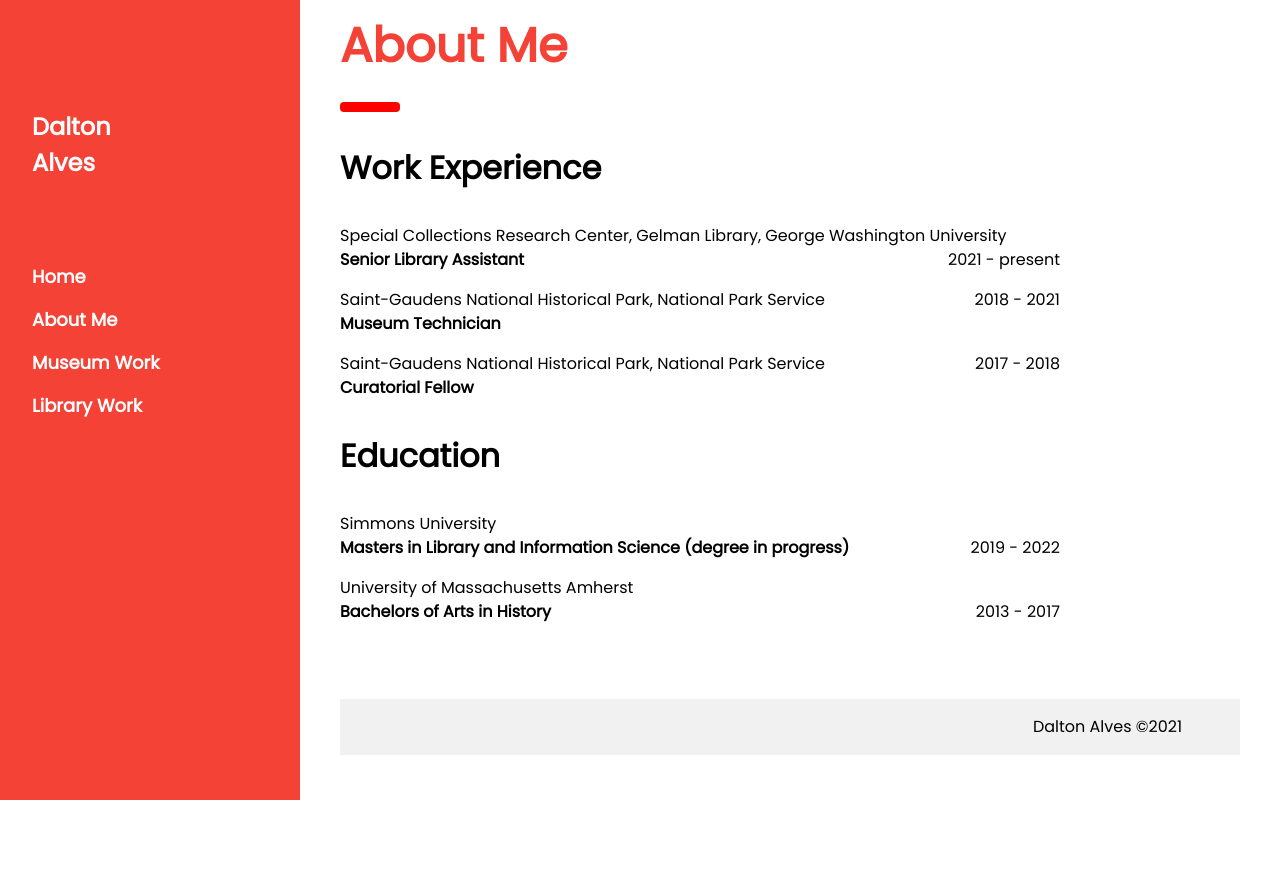
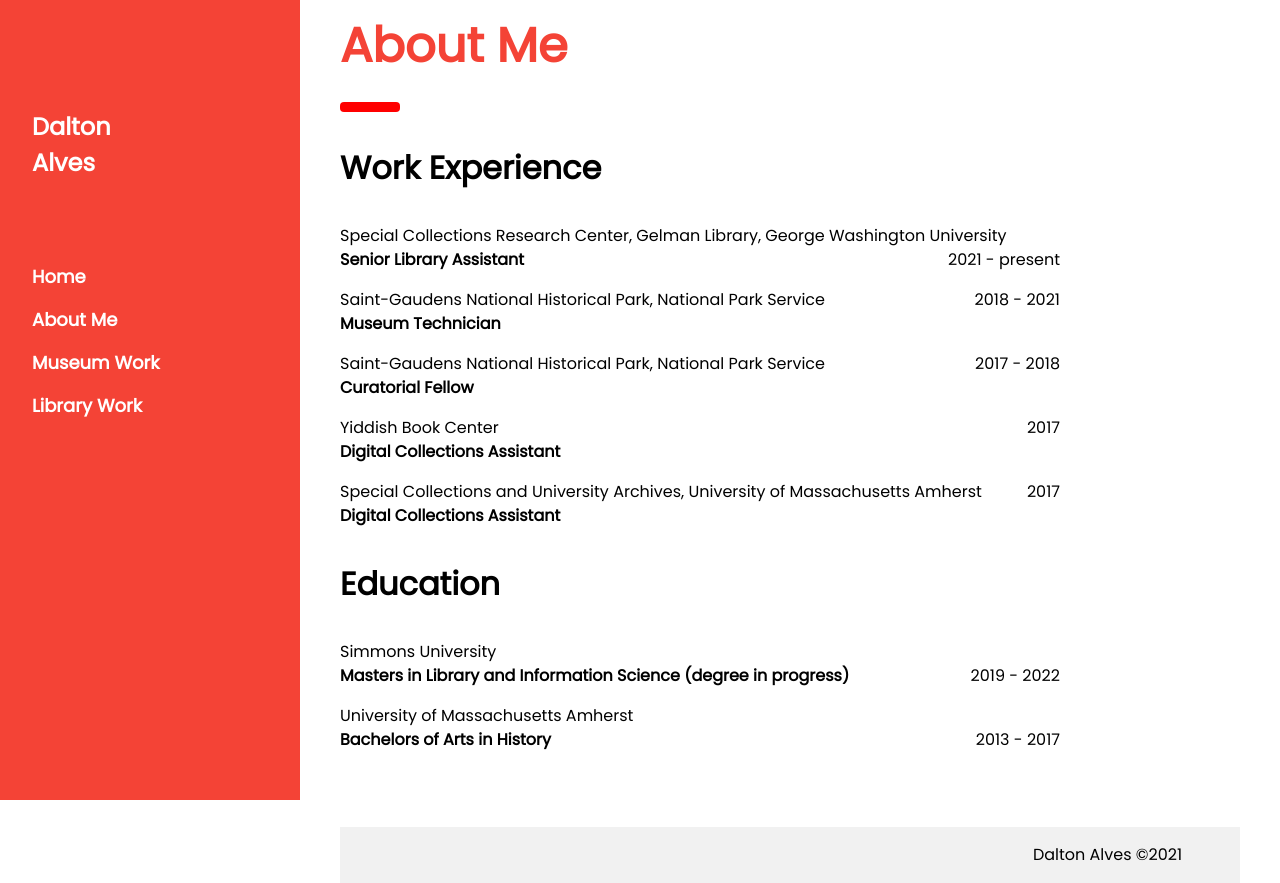
Before and after one commit to DaltonAlves/DaltonAlves.github.io, a plain HTML site: page about.html in a window 1280 px wide. Before the commit the page ends 800 px from the top, so only its background shows below. Drawn offline with Linux system fonts and the light colour scheme.

Commit message:
Add files via upload

```diff
--- a/about.html
+++ b/about.html
@@ -100,6 +100,21 @@ body {font-size:16px;}
           </p>
         </div>
 
+		<div id="resume3">
+        <p class="resume">Yiddish Book Center <span class="resume-rightalign">2017</span><br>
+          <span class="resume-jobtitle">Digital Collections Assistant</span>
+          </p>
+        </div>
+
+		<div id="resume4">
+        <p class="resume">Special Collections and University Archives, University of Massachusetts Amherst<span class="resume-rightalign">2017</span><br>
+          <span class="resume-jobtitle">Digital Collections Assistant</span>
+          </p>
+        </div>
+
+
+
+
       <p class="resume-title">Education</p>
 
         <div id"edu1">
```
